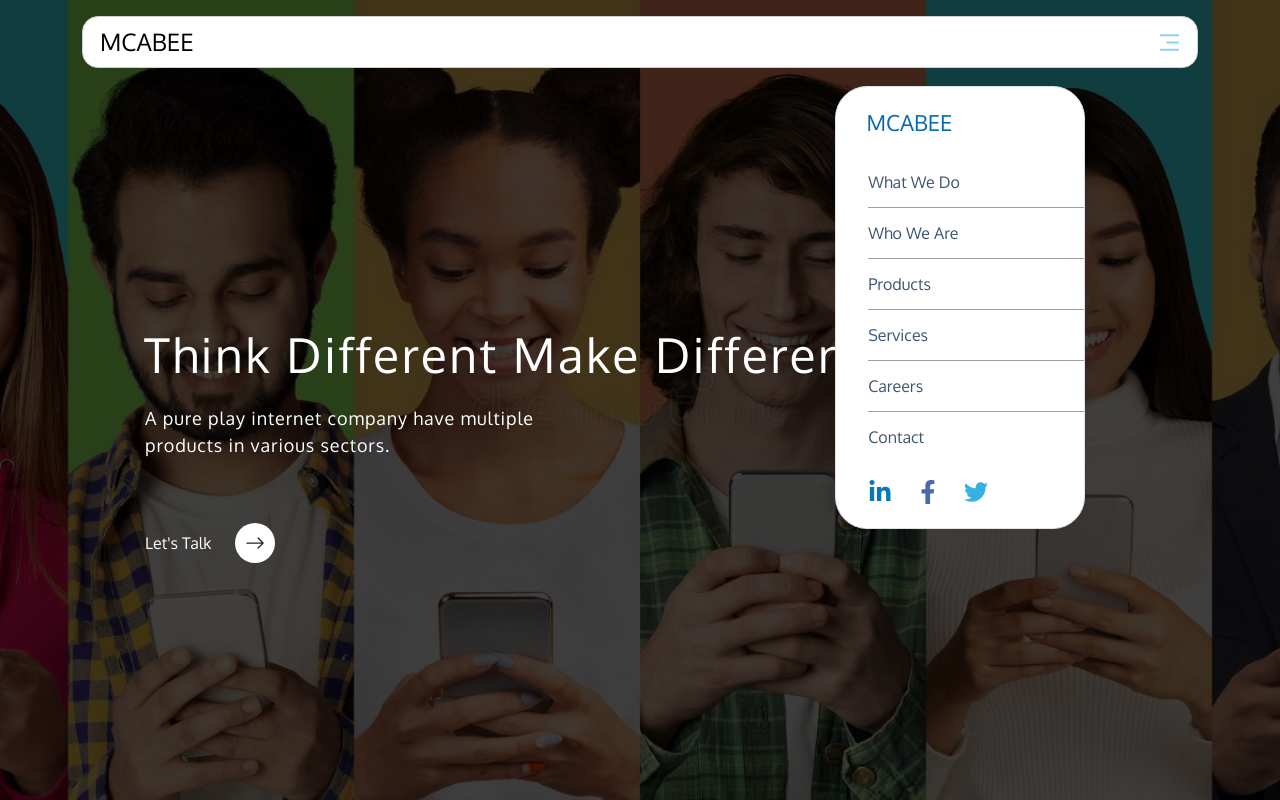
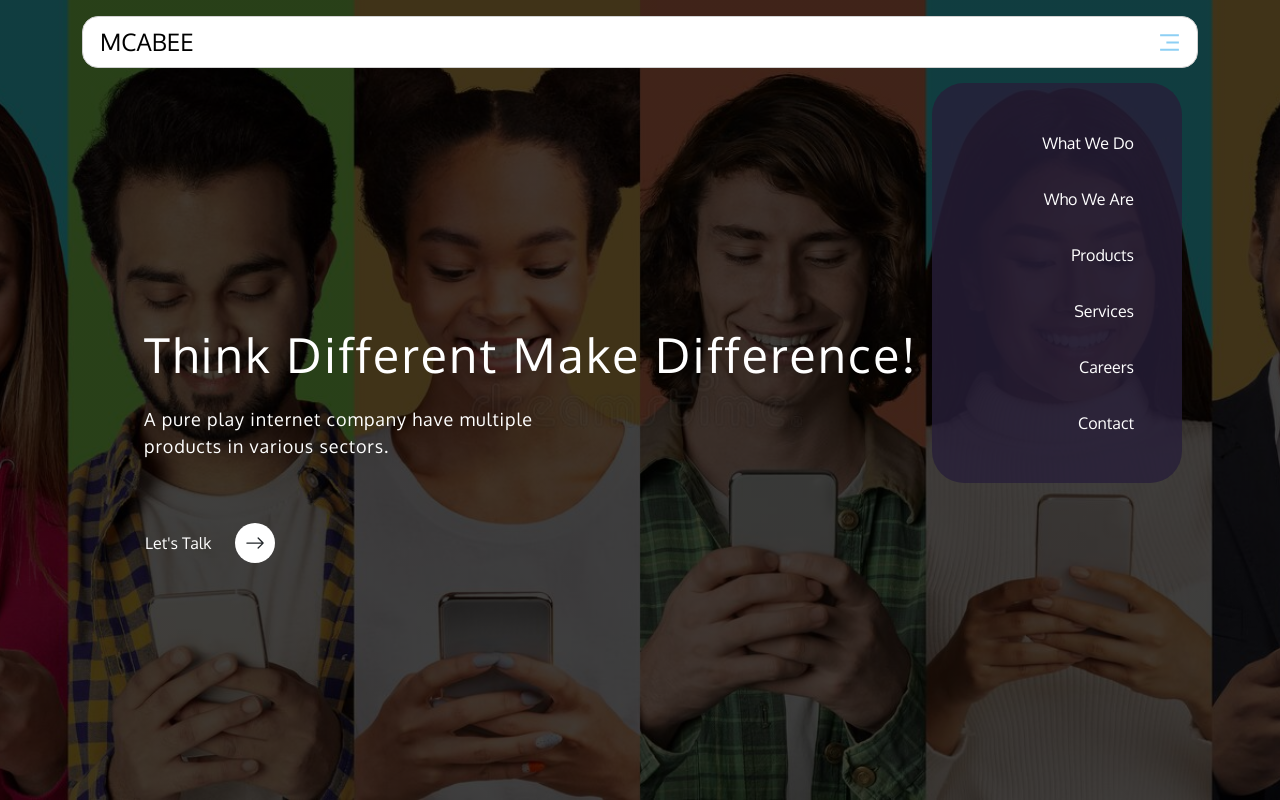
Before and after one commit to MCABEE/McAbee_Main, a React (Vite) app in the folder Client/: page / in a window 1280 px wide. Both pictures are taken after a click on the element 1169 px from the left and 42 px from the top of the page. Shown: the top 800 px of the page. Built offline with nearby package versions, Linux system fonts and the light colour scheme.

Commit message:
fixed bugs wxcept submit and upload button

```diff
--- a/Client/src/Services/api.js
+++ b/Client/src/Services/api.js
@@ -1,6 +1,6 @@
 import axios from "axios"
 
-const BASE_URL = "http://65.2.181.214:5000"
+const BASE_URL = "http://localhost:5000"
 
 export const SendResume = async (resumeData) => {
     try {
--- a/Client/src/components/footer2/Footer2.jsx
+++ b/Client/src/components/footer2/Footer2.jsx
@@ -36,7 +36,7 @@ export const Footer2 = () => {
 
                     <div className='footericontab2 pt-3'>
                         <h5 className='fw-bold fs-6 text-end  text-muted'>Follow us on</h5>
-                        <div className='d-flex gap-2'>
+                        <div className='d-flex mb-2 gap-3'>
                             <a className='footerIconDiv2 footerfbsocialmediaicon' href='https://www.facebook.com/'><FaFacebookF className='' /></a>
                             <a className='footerIconDiv2 footerlinkedinmediaicon' href='https://www.linkedin.com/'><FaLinkedinIn className='' /></a>
                             <a className='footerIconDiv2 footertweetsocialmediaicon' href='https://twitter.com/home'> <FaTwitter className='' /></a>
--- a/Client/src/components/heroSection/HeroSection.jsx
+++ b/Client/src/components/heroSection/HeroSection.jsx
@@ -34,11 +34,11 @@ export const HeroSection = ({ data }) => {
           transition={{delay:0.5,duration:1        }} className='heroTitle'>
             {topic}
             </motion.p>
-        <motion.p initial={{ opacity: 0, x: "-50vw" }}
-          animate={{ opacity: 1, x: 1 }}
+        <motion.p initial={{ opacity: 0, y: "55px" }}
+          animate={{ opacity: 1, y: 1 }}
           transition={{delay:3 ,duration:1 }} className='pb-5 herocontent'>{content}</motion.p>
         {
-          button && <motion.div initial={{ opacity: 0, x: "50vw" }}
+          button && <motion.div initial={{ opacity: 0, x: "25px" }}
           animate={{ opacity: 1, x: 1 }}
           transition={{delay:4.5,duration:1}} className='d-flex  align-items-center' >
            Let's Talk <a href="#" className='text-dark heroSectionbtn ms-4' onClick={handleLetsTalk} ><BsArrowRight size={20}/></a>
--- a/Client/src/components/herosection2/HeroSection2.jsx
+++ b/Client/src/components/herosection2/HeroSection2.jsx
@@ -1,4 +1,5 @@
 import React, { useEffect } from 'react'
+import "./herosection2.scss"
 
 //react icon import
 import { BiSearchAlt2 } from "react-icons/bi"
@@ -17,7 +18,7 @@ const HeroSection2 = ({ data, setfilter, filter, diplayListOption, displaySelect
           {
             displaySelectMenu
               ? (
-                <select className="form-select h-100 border-0 " value={filter} onChange={(e) => setfilter(e.target.value)} aria-label="Default select example" style={{ width: "fit-content" }}>
+                <select className="form-select herosec2Select h-100 border-0 " value={filter} onChange={(e) => setfilter(e.target.value)} aria-label="Default select example" >
                   <option value="All" disabled={diplayListOption ? false : true}>{data.title === "PRODUCTS" ? "PRODUCTS" : data.title === "CAREER" ? "All Openings" : "Region"}</option>
                   {
                     data.List.map((item) => {
@@ -32,7 +33,7 @@ const HeroSection2 = ({ data, setfilter, filter, diplayListOption, displaySelect
             displaySearchFilter
               ? (
                 <div className="input-group mb-3 border-0">
-                  <span className="input-group-text border-0" id="basic-addon1"><BiSearchAlt2 /> </span>
+                  <span className="input-group-text border-0 " id="basic-addon1"><BiSearchAlt2 /> </span>
                   <input type="text" className="form-control border-0" placeholder="Search" aria-label="Username" aria-describedby="basic-addon1" />
                 </div>
               ) : ""
--- /dev/null
+++ b/Client/src/components/herosection2/herosection2.scss
@@ -0,0 +1,10 @@
+.herosec2Select{
+    width: fit-content;
+}
+
+@media (max-width: 768px) {
+    .herosec2Select{
+        width: 40%;
+        font-size: 0.6rem;
+    }
+  }
--- a/Client/src/components/navbar2/Navbar2.jsx
+++ b/Client/src/components/navbar2/Navbar2.jsx
@@ -12,13 +12,13 @@ export const Navbar2 = () => {
     setsideBarVisible(!sideBarVisible);
   }
   return (
-    <>
+    <div className='position-relative'>
       <div className='navigation2 d-flex justify-content-between align-items-center'>
         <motion.div initial={{ opacity: 0, x: "-50vw" }}
           animate={{ opacity: 1, x: 1 }}
           transition={{ delay: 1.5, duration: 1 }}
         >
-          <Link to="/" className='text-black ' style={{fontSize:"1.5rem"}}>MCABEE</Link>
+          <Link to="/" className='text-black ' style={{ fontSize: "1.5rem" }}>MCABEE</Link>
         </motion.div>
         <div >
           <motion.div initial={{ opacity: 0, x: "50vw" }}
@@ -27,26 +27,26 @@ export const Navbar2 = () => {
             <RiMenu3Fill color={"#8dcff4"} size={25} />
           </motion.div>
         </div>
-        <div className={`sidebar2 ${sideBarVisible?"sidebar2visible":"sidebar2Hidden"} `}>
-          <div className='sidebarcontentwrapper2 border'>
-           <header>MCABEE</header>
+        <div className={`sidebar2 ${sideBarVisible ? "sidebar2visible" : "sidebar2Hidden"} `}>
+
+          {/* <header>MCABEE</header> */}
           <ul>
-              <li><Link className="nav-link navigation-link" to="/">What We Do</Link></li>
-              <li><Link className="nav-link navigation-link" to="/whoweare">Who We Are</Link></li>
-              <li><Link className="nav-link navigation-link" to="/products">Products</Link></li>
-              <li><Link className="nav-link navigation-link" to="/services">Services</Link></li>
-              <li><Link className="nav-link navigation-link" to="/careers">Careers</Link></li>
-              <li><Link className="nav-link navigation-link" to="/contact">Contact</Link></li>
+            <li><Link  to="/">What We Do</Link></li>
+            <li><Link  to="/whoweare">Who We Are</Link></li>
+            <li><Link  to="/products">Products</Link></li>
+            <li><Link  to="/services">Services</Link></li>
+            <li><Link  to="/careers">Careers</Link></li>
+            <li><Link  to="/contact">Contact</Link></li>
           </ul>
-            <div className='pb-4' style={{ paddingLeft: "2rem" }}>
+          {/* <div className='pb-4' style={{ paddingLeft: "2rem" }}>
             <a href="https://www.linkedin.com/"><FaLinkedinIn className='iconliks2 ' size={24} color='#0579b6' /></a>
             <a href="https://www.facebook.com/"><FaFacebookF className='mx-4 iconliks2 ' size={24} color='#4b69b1' /></a>
             <a href="https://www.twitter.com/"><FaTwitter className='iconliks2' size={24} color='#37b1e2' /></a>
+          </div> */}
+
         </div>
 
       </div>
     </div>
-      </div>
-    </>
   )
 }
--- a/Client/src/components/navbar2/navbar2.css
+++ b/Client/src/components/navbar2/navbar2.css
@@ -14,9 +14,13 @@
  position: absolute;
   width: 250px;
   /* height: 100%; */
-  top: 4.4rem;
+  top: 4.2rem;
   transition: all .5s ease;
   z-index: 999;
+  background-color: rgba(39, 30, 57, 0.8);
+  border-radius: 2rem;
+  padding: 0;
+  margin: 0;
 }
 .sidebar2Hidden{
   right: -20rem;
@@ -24,17 +28,38 @@
   transition: all .5s ease;
 }
 .sidebar2visible{
-  right: 7.8rem;
+  right: 1rem;
   transition: all .5s ease;
 }
-.sidebarcontentwrapper2{
-  background-color: #fff;
-  border-radius: 2rem;
+.sidebar2 ul{
+  margin: 0;
+  padding: 2rem 3rem 2rem ;
 }
+.sidebar2 ul li{
+  text-align: right;
+  padding: 1rem 0;
+ }
+.sidebar2 ul a{
+  display: block;
+  height: 100%;
+  width: 100%;
+  font-size: 16px;
+  color: #ffffff;
+  box-sizing: border-box;
+  transition: .4s;
+}
+ul li:hover a{
+ padding-right: 3rem;
+ color: azure;
+
+}
+
+
+
 .iconliks2{
   transition: .2s ease;
 }
-.iconliks2:hover{
+/* .iconliks2:hover{
   transform: scale(1.5);
   transition: .2s ease;
 }
@@ -45,25 +70,8 @@
   user-select: none;
   padding-left: 1.9rem;
 }
-.sidebar2 ul a{
-  display: block;
-  height: 100%;
-  width: 100%;
-  line-height: 50px;
-  font-size: 16px;
-  color: #3d5672;
-  box-sizing: border-box;
-  border-bottom: 1px solid rgb(160, 159, 159);
-  transition: .4s;
-}
-.sidebar2 ul  li:last-of-type a{
-  border-bottom: none;
-}
-.sidebar2 ul li:hover a{
-  padding-left: 10px;
-  font-size: 1.1rem;
-}
 
+ */
 @media (max-width:568px){
   .sidebar2visible{
     right: 4rem;
--- a/Client/src/pages/home2/Home2.jsx
+++ b/Client/src/pages/home2/Home2.jsx
@@ -39,7 +39,7 @@ const Home2 = () => {
         }
       }, [home1inView]);
     return (
-        <div className='careers-page-wrapper pb-3'>
+        <div className='careers-page-wrapper pb-3' style={{overflowX:"hidden"}}>
             <HeroSection data={herosectionData} />
             <div className="container position-absolute" style={{ top: "1rem", right: "50%", transform: "translateX(50%)" }}>
                 <Navbar2 />
@@ -65,7 +65,7 @@ const Home2 = () => {
                     </div>
                 </div>
                 <div className='d-flex gap-4 pt-5 pb-3 mt-3 flex-column flex-md-row justify-content-between'>
-                    <div className='text-start'>
+                    <div className='text-center text-lg-start'>
                         <h5 className='fw-700'>Mobile App Development</h5>
                         <p>Extensive experience building modern web applications using React Javascript library (including modern features).</p>
                     </div>
@@ -73,7 +73,7 @@ const Home2 = () => {
                         <h5 className='fw-700'>Mobile App Development</h5>
                         <p>Extensive experience building modern web applications using React Javascript library (including modern features).</p>
                     </div>
-                    <div className='text-end'>
+                    <div className='text-center text-lg-end'>
                         <h5 className='fw-700'>Mobile App Development</h5>
                         <p>Extensive experience building modern web applications using React Javascript library (including modern features).</p>
                     </div>
@@ -112,7 +112,7 @@ const Home2 = () => {
                                 <p>Our products creates a foundation for future retail that transcends the boundaries of channels and touchpoints. Our products creates a foundation for future retail that transcends the boundaries of channels and touchpoints.</p>
                             </div>
                         </div>
-                        <div className='col-5 ms-auto col-md-3 col-lg-2 text-end'>
+                        <div className='col-5 homesubmenu  col-md-3 col-lg-2 my-2 text-start text-lg-end '>
                             <p className='border-bottom' style={{cursor:"pointer"}}>Our Story</p>
                             <p className='border-bottom' style={{cursor:"pointer"}}>The Team</p>
                             <p className='border-bottom' style={{cursor:"pointer"}}>Our Principles</p>
--- a/Client/src/pages/home2/home2.scss
+++ b/Client/src/pages/home2/home2.scss
@@ -13,3 +13,13 @@
     color: gray !important;
   }
 }
+.homesubmenu{
+  margin-left: auto;
+}
+
+@media (max-width: 768px) {
+  .homesubmenu{
+    margin-right: auto;
+    margin-left: 0;
+  }
+}
```
Also changed, not shown: Client/src/pages/home/Home.jsx (+6 -4 lines). Lines whose indentation alone changed are shown as unchanged.
